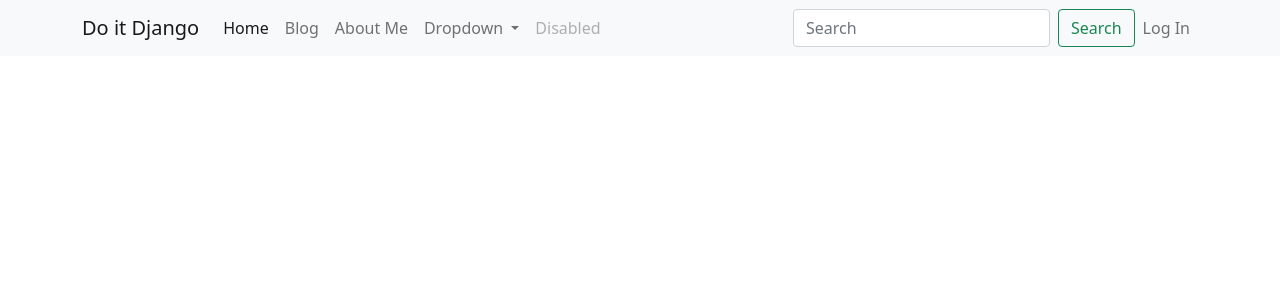
After one commit to Lyainc/do-it-django, a Python web app: template 02-django/blog/templates/blog/navbar.html in a window 1280 px wide. The commit adds this page. Shown: the top 300 px of the page. Run offline with Jinja, Linux system fonts and the light colour scheme; the template is opened without the code that fills it, so the values that code supplies are empty; some libraries are stand-ins or nearby versions.

Commit message:
navbar, footer module화

```diff
--- /dev/null
+++ b/02-django/blog/templates/blog/footer.html
@@ -0,0 +1,6 @@
+<!-- Footer-->
+<footer class="py-5 bg-dark">
+    <div class="container">
+        <p class="m-0 text-center text-white">Copyright &copy; Lyain_c 2021</p>
+    </div>
+</footer>
--- /dev/null
+++ b/02-django/blog/templates/blog/navbar.html
@@ -0,0 +1,80 @@
+<!DOCTYPE html>
+<html lang="ko">
+<head>
+    <meta charset="UTF-8">
+    <title>{% block head_title %}Blog{% endblock %}</title>
+    <link href="https://cdn.jsdelivr.net/npm/bootstrap@5.1.0/dist/css/bootstrap.min.css" rel="stylesheet" integrity="sha384-KyZXEAg3QhqLMpG8r+8fhAXLRk2vvoC2f3B09zVXn8CA5QIVfZOJ3BCsw2P0p/We" crossorigin="anonymous">
+    <script src="https://kit.fontawesome.com/9cade0da4d.js" crossorigin="anonymous"></script>
+</head>
+<body>
+<nav class="navbar navbar-expand-lg navbar-light bg-light">
+    <div class="container">
+        <a class="navbar-brand" href="./index.html">Do it Django</a>
+        <button class="navbar-toggler" type="button" data-bs-toggle="collapse" data-bs-target="#navbarSupportedContent" aria-controls="navbarSupportedContent" aria-expanded="false" aria-label="Toggle navigation">
+            <span class="navbar-toggler-icon"></span>
+        </button>
+        <div class="collapse navbar-collapse" id="navbarSupportedContent">
+            <ul class="navbar-nav me-auto mb-2 mb-lg-0">
+                <li class="nav-item">
+                    <a class="nav-link active" aria-current="page" href="/">Home</a>
+                </li>
+                <li class="nav-item">
+                    <a class="nav-link" href="/blog/">Blog</a>
+                </li>
+                <li class="nav-item">
+                    <a class="nav-link" href="/about_me/">About Me</a>
+                </li>
+                <li class="nav-item dropdown">
+                    <a class="nav-link dropdown-toggle" href="#" id="navbarDropdown" role="button" data-bs-toggle="dropdown" aria-expanded="false">
+                        Dropdown
+                    </a>
+                    <ul class="dropdown-menu" aria-labelledby="navbarDropdown">
+                        <li><a class="dropdown-item" href="#">Action</a></li>
+                        <li><a class="dropdown-item" href="#">Another action</a></li>
+                        <li><hr class="dropdown-divider"></li>
+                        <li><a class="dropdown-item" href="#">Something else here</a></li>
+                    </ul>
+                </li>
+                <li class="nav-item">
+                    <a class="nav-link disabled" href="#" tabindex="-1" aria-disabled="true">Disabled</a>
+                </li>
+            </ul>
+            <form class="d-flex">
+                <input class="form-control me-2" type="search" placeholder="Search" aria-label="Search">
+                <button class="btn btn-outline-success" type="submit">Search</button>
+            </form>
+            <ul class="navbar-nav ml-auto">
+                <li class="nav-item">
+                    <a class="nav-link" href="#" data-bs-toggle="modal" data-bs-target="#loginModal">Log In</a>
+                </li>
+            </ul>
+        </div>
+    </div>
+</nav>
+
+<!-- Modal -->
+<div class="modal fade" id="loginModal" tabindex="-1" aria-labelledby="loginModalLabel" aria-hidden="true">
+    <div class="modal-dialog">
+        <div class="modal-content">
+            <div class="modal-header">
+                <h5 class="modal-title" id="loginModalLabel"><i class="fas fa-sign-in-alt"></i>&nbsp; Log In</h5>
+                <button type="button" class="btn-close" data-bs-dismiss="modal" aria-label="Close"></button>
+            </div>
+            <div class="modal-body">
+                <div class="row">
+                    <div class="col-md-6">
+                        <button type="button" class="btn btn-outline-dark w-100 mb-2 btn-sm"><i class="fab fa-google"></i>&nbsp;&nbsp;Log in with Google</button>
+                        <button type="button" class="btn btn-outline-dark w-100 mb-2 btn-sm"><i class="far fa-envelope"></i>&nbsp;&nbsp;Log in with E-mail</button>
+                    </div>
+                    <div class="col-md-6">
+                        <button type="button" class="btn btn-outline-dark w-100 mb-2 btn-sm"><i class="far fa-envelope"></i>&nbsp;&nbsp;Sign up with E-mail</button>
+                    </div>
+                </div>
+            </div>
+            <div class="modal-footer">
+                <button type="button" class="btn btn-secondary" data-bs-dismiss="modal">Close</button>
+                <button type="button" class="btn btn-primary">Save changes</button>
+            </div>
+        </div>
+    </div>
+</div>
```
Also changed, not shown: 02-django/blog/templates/blog/base.html (+3 -76 lines), 02-django/blog/tests.py (+20 -8 lines).
